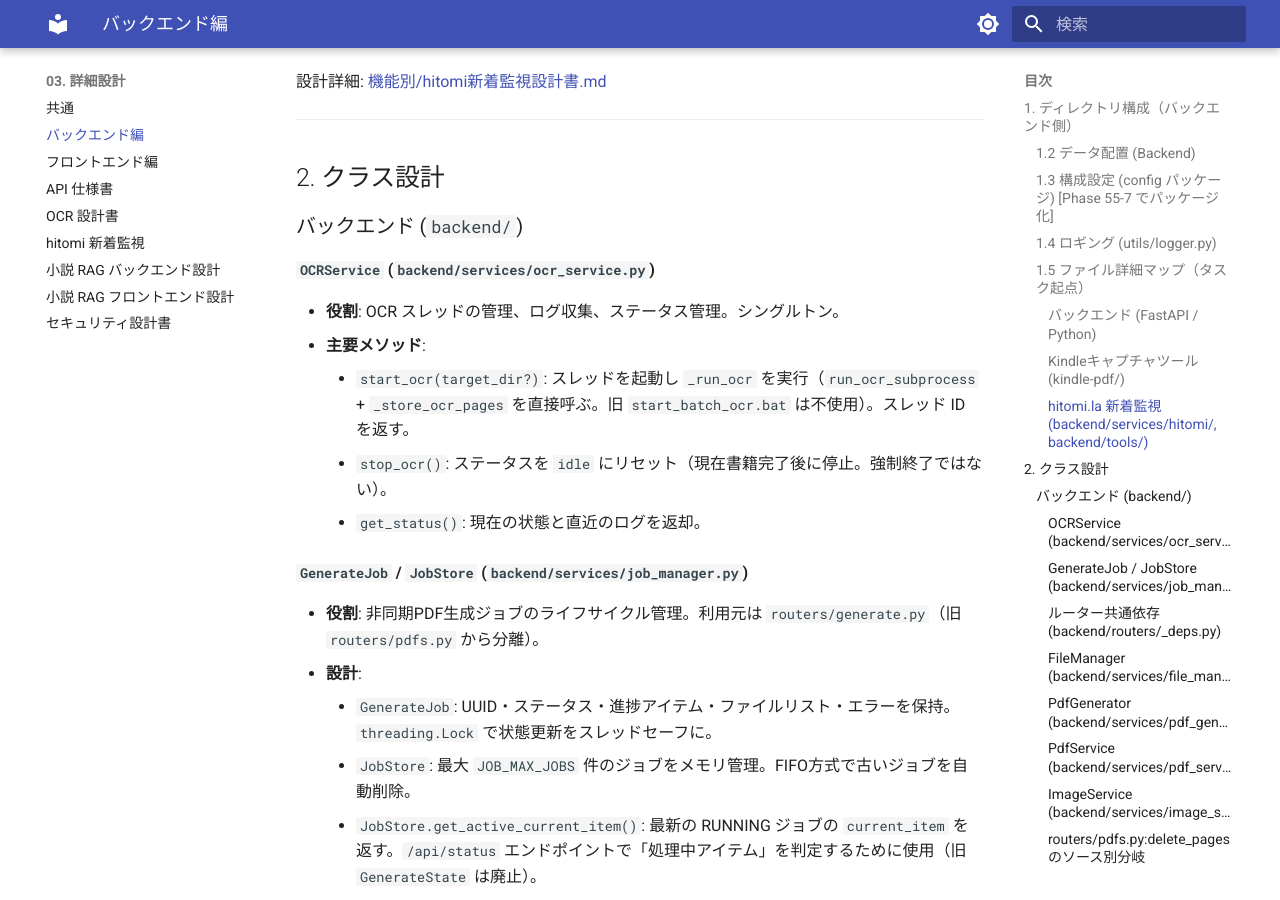
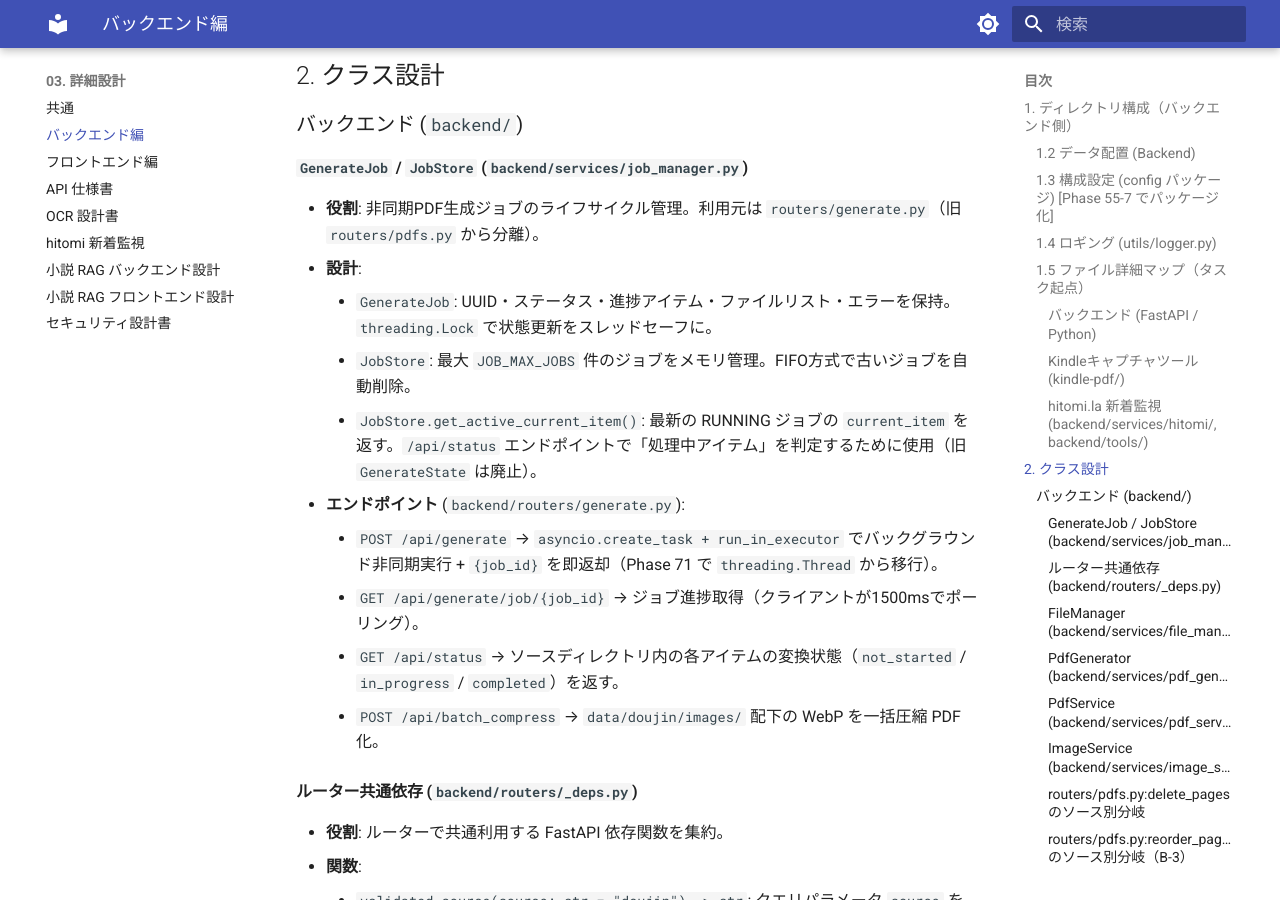
Before and after one commit to kkmmyr/Pic2PDF_Viewer, an MkDocs documentation site: the page built from docs/03_詳細設計/詳細設計書_バックエンド編.md, in a window 1280 px wide and 900 px high, scrolled down 10388 px. Built offline with MkDocs 1.6.1 and Material for MkDocs 9.7.7, drawn with Linux system fonts in a browser that asks for light colours; some of the changed text lies outside the part shown.

Commit message:
docs(詳細設計書_バックエンド編): OCR実装差し替え・_book_queries削除を反映
- §1.1 ツリーから ocr_service.py 行を削除
- §1.1 ツリーから _book_queries.py 行を削除
- §1.1 ツリーから test_ocr_service.py 行を削除
- §1.3 OCR説明テキストを job_queue ベース実装に更新
- §1.5 ファイル詳細マップから ocr_service.py 行を削除
- §2 クラス設計の OCRService セクションを削除

Co-Authored-By: Claude Sonnet 4.6 <noreply@anthropic.com>

```diff
--- a/docs/03_詳細設計/詳細設計書_バックエンド編.md
+++ b/docs/03_詳細設計/詳細設計書_バックエンド編.md
@@ -65,7 +65,6 @@ backend/
 │       ├── qa.py           # RAG 質問応答（SSE）API
 │       └── chat.py         # マルチターン会話セッション API（/sessions/*）
 ├── services/           # ビジネスロジック
-│   ├── ocr_service.py  # OCRプロセス管理 (OCRService)
 │   ├── pdf_generator.py # PDF生成ロジック (PdfGenerator Class / scan_and_generate / batch_compress)
 │   ├── pdf_service.py  # PDF操作 (PdfService)
 │   ├── image_service.py # image-only モード書籍のページ列操作（list_book_images / delete_book_image_pages / reorder_book_image_pages）
@@ -85,7 +84,6 @@ backend/
 │   ├── _title_normalizer.py # Amazon タイトル正規化ユーティリティ（is_meaningful / ベースタイトル抽出、amazon_csv_importer から利用）
 │   └── novel_db/
 │       ├── _llm_backend.py        # LLM Backend シングルトン管理（QWEN_BACKEND / GEMMA_BACKEND / QUERY_BACKEND、Phase 79）
-│       ├── _book_queries.py       # 書籍一覧クエリ群（_list_books_needing_ocr 等 7 関数、Phase 86）
 │       ├── character_db.py        # book_characters テーブル DB アクセス層（CharacterStat / CharacterRow / CRUD 9 関数、Phase 85）
 │       ├── graph_query.py         # character_relations 読み取り専用クエリ（Phase 82）
 │       ├── prompt_builder.py      # QA / chat 用プロンプト組み立て純関数（PROMPT_TEMPLATE / CHAT_SYSTEM_TEMPLATE / build_prompt / build_chat_context_block / build_chat_system_message、Phase 83）
@@ -115,7 +113,6 @@ backend/
 │   ├── test_meta.py                 # record_view / update_meta（authors / hidden / genre / read_state）
 │   ├── test_file_manager.py         # rename / delete (rollback / image-only / 部分失敗)
 │   ├── test_job_manager.py          # JobStore CRUD / 並行性 / eviction 境界
-│   ├── test_ocr_service.py          # subprocess.Popen モック化・ライフサイクル
 │   ├── test_genre_store.py          # genres テーブル永続化・meta.db からの初期生成
 │   ├── test_series.py               # series_detector の手動 API ヘルパー / routers/series 手動 API
 │   ├── test_series_suggester.py     # 既存シリーズ候補提案（スコア計算・閾値・複数作者）
@@ -182,7 +179,7 @@ kindle-pdf/             # Kindle自動化ツール（漫画・小説キャプチ
 - **hitomi**: `HITOMI_DATA_DIR`（`DATA_DIR/hitomi/`。`routers/hitomi.py` と `tools/hitomi_monitor.py` が参照）
 - **書誌メタ DB（ローカル固定）**: `META_DB_DIR`（env: `META_DB_DIR`、デフォルトは `backend/data/`）。`services/meta_db.py` がモジュール変数 `DATA_DIR` として公開し、テストは `monkeypatch.setattr("services.meta_db.DATA_DIR", ...)` で切り替える
 - **Novel DB（ローカル固定）**: `NOVEL_DB_DIR`（env: `NOVEL_DB_DIR` で個別上書き可、デフォルトは `backend/data/novel_db/`）。SQLite / LanceDB は OneDrive 同期競合でDB破損リスクがあるためローカルに固定
-- **OCR起動設定**: `BATCH_OCR_LAUNCHER` 定数は Phase 5 で削除済み。現在の OCR は `services/ocr_service.py` のスレッドベース方式（`_run_ocr` メソッド）で実行され、`POST /api/ocr/run` は動作する。novel ソースの OCR は `services/novel_db/extractor.py` 経由で `D:\61.tool\common\ocr\` の独立 venv で実行される。
+- **OCR起動設定**: `BATCH_OCR_LAUNCHER` 定数は Phase 5 で削除済み。現在の OCR は `novel_db` の `job_queue`（`rebuild_jobs` テーブル）で管理し、`POST /api/ocr/run` はジョブをキューに追加する（旧 `OCRService` スレッド方式は廃止）。novel ソースの OCR は `services/novel_db/extractor.py` 経由で `D:\61.tool\common\ocr\` の独立 venv で実行される。
 - **フロントエンド配信**: `FRONTEND_DIST_DIR` — `frontend/dist/` の絶対パス。リリースモード起動時に存在すれば `main.py` が SPA を同一オリジンで配信する。
 - **meta.db バックアップ先**: `META_DB_BACKUP_DIR`（env: `META_DB_BACKUP_DIR`、未設定時は `None`（バックアップ無効））。`services/meta_db_backup.py` が `sqlite3.backup()` でスナップショットを保存する宛先ディレクトリ（B-25）
 - **外部連携ディレクトリ**:
@@ -250,7 +247,6 @@ kindle-pdf/             # Kindle自動化ツール（漫画・小説キャプチ
 | [backend/services/pdf_generator.py](../../backend/services/pdf_generator.py) | WebP/ZIP → PDF 変換（`scan_and_generate` / `_collect_images` 共通フロー / generate_thumbnail）。`batch_compress` は `batch_compressor.py` に分離（後方互換 re-export あり） |
 | [backend/services/batch_compressor.py](../../backend/services/batch_compressor.py) | 既存画像から一括で圧縮 PDF を生成する独立サービス（`batch_compress` / `_write_compressed_pdf`） |
 | [backend/services/thumbnail_service.py](../../backend/services/thumbnail_service.py) | サムネイル生成 |
-| [backend/services/ocr_service.py](../../backend/services/ocr_service.py) | OCRバックグラウンドプロセス管理 |
 | [backend/services/meta_store.py](../../backend/services/meta_store.py) | メタデータ CRUD（`meta.db` の `meta` テーブル経由）。`update_meta_locked()` / `merge_entry_fields()` / `has_meaningful_value()` / `MetaEntry` — 公開 API は変わらず（Phase 64 で内部実装を SQLite に移行） |
 | [backend/services/series_detector.py](../../backend/services/series_detector.py) | シリーズ手動編集 API 用ヘルパー（`authors_key` / `stable_series_id`）。状態を持たない純関数 |
 | [backend/services/series_suggester.py](../../backend/services/series_suggester.py) | 既存シリーズへの紐付け候補をルールベースで提案する純関数群（A-1）。書き込み副作用なし |
@@ -304,13 +300,6 @@ kindle-pdf/             # Kindle自動化ツール（漫画・小説キャプチ
 ## 2. クラス設計
 
 ### バックエンド (`backend/`)
-
-#### `OCRService` (`backend/services/ocr_service.py`)
-- **役割**: OCR スレッドの管理、ログ収集、ステータス管理。シングルトン。
-- **主要メソッド**:
-    - `start_ocr(target_dir?)`: スレッドを起動し `_run_ocr` を実行（`run_ocr_subprocess` + `_store_ocr_pages` を直接呼ぶ。旧 `start_batch_ocr.bat` は不使用）。スレッド ID を返す。
-    - `stop_ocr()`: ステータスを `idle` にリセット（現在書籍完了後に停止。強制終了ではない）。
-    - `get_status()`: 現在の状態と直近のログを返却。
 
 #### `GenerateJob` / `JobStore` (`backend/services/job_manager.py`)
 - **役割**: 非同期PDF生成ジョブのライフサイクル管理。利用元は `routers/generate.py`（旧 `routers/pdfs.py` から分離）。
```
